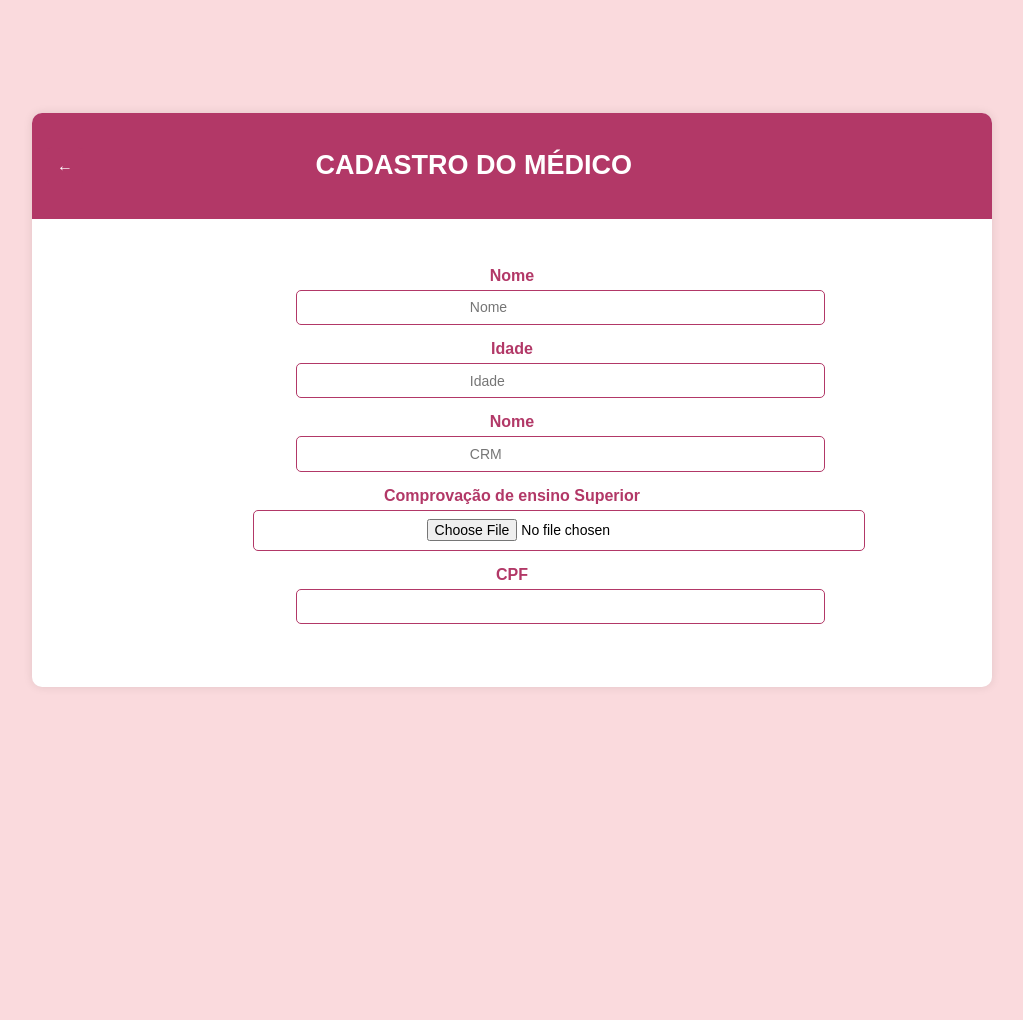
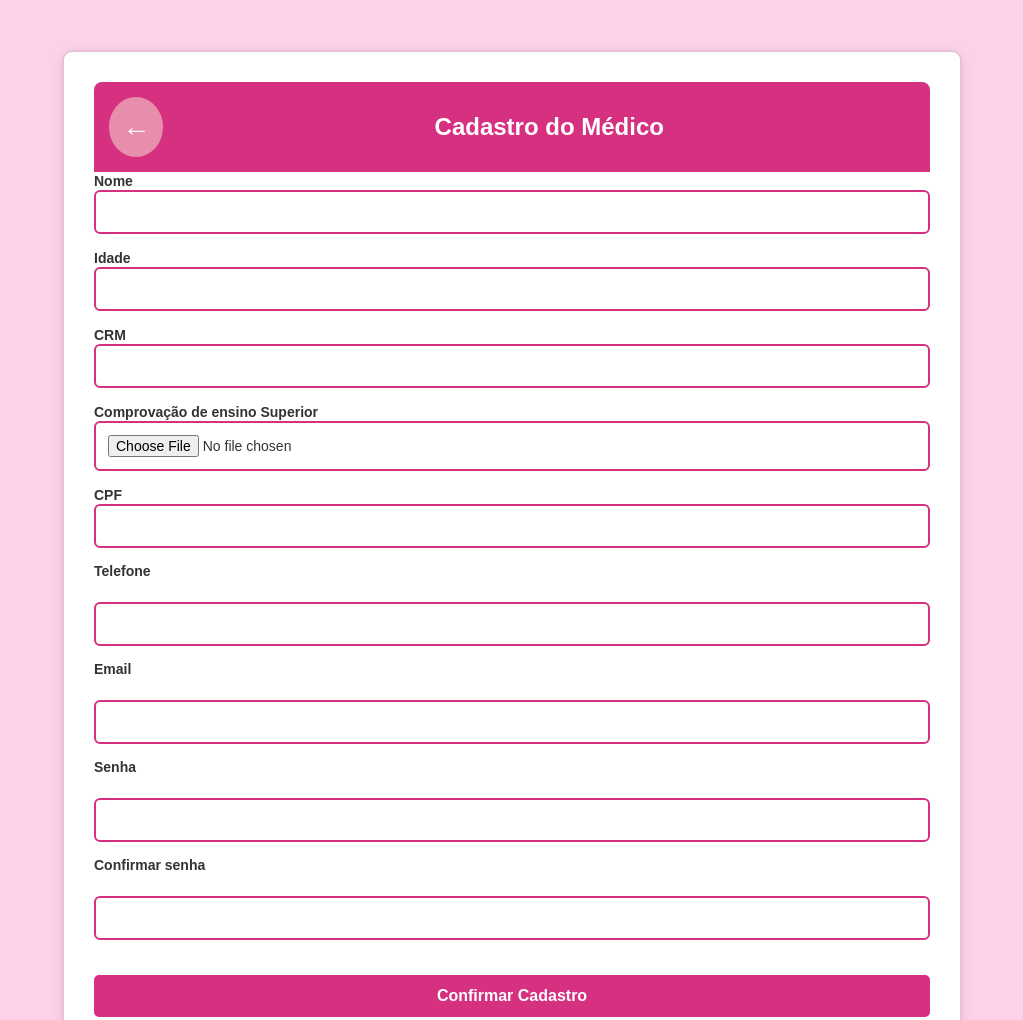
Before and after one commit to KyriaSilva/DesapegaTDAH, a plain HTML site: page DesapegaTDAHcodigoAPP/cadastromedico.html in a window 1280 px wide. Shown: the top 1020 px of the page, without its empty margins (128-1151 px from the left). Before the commit the page ends 800 px from the top, so only its background shows below. Drawn offline with Linux system fonts and the light colour scheme.

Commit message:
commit cadastromedico

```diff
--- a/DesapegaTDAHcodigoAPP/cadastromedico.css
+++ b/DesapegaTDAHcodigoAPP/cadastromedico.css
@@ -1,114 +1,191 @@
-/* Estilos gerais */
-body {
-    background-color: #FADADD;
-    font-family: Arial, sans-serif;
+* {
+    box-sizing: border-box;
     margin: 0;
     padding: 0;
-    display: flex;
-    justify-content: center;
-    align-items: center;
-    height: 100vh;
+}
+
+body {
+    font-family: 'Arial', sans-serif;
+    background-color: #fcd2e9;
+    color: #333;
 }
 
 .container {
-    background-color: white;
+    width: 900px;
+    padding: 30px;
+    margin: 50px auto;
+    background-color: #fff;
     border-radius: 10px;
-    box-shadow: 0px 0px 10px rgba(0, 0, 0, 0.1);
-    width: 75%;
-    height: auto;
-    text-align: center; /* Centraliza o conteúdo do texto */
+    box-shadow: 0px 4px 12px rgba(0, 0, 0, 0.1);
+    border: 2px solid #e9c0d8;
 }
-
 
 .header {
     display: flex;
-    flex-direction: row;
     align-items: center;
-    background-color: #B23867;
+    justify-content: center; /* Centraliza horizontalmente */
+    background-color: #d63080;
     padding: 15px;
-    border-top-left-radius: 10px;
-    border-top-right-radius: 10px;
+    border-radius: 8px 8px 0 0;
     color: white;
-    font-weight: bold;
-    font-size: 18px;
 }
 
-#div-h2-cad-med{
-    margin-left: 25%;
+#frase {
+    text-align: center; /* Centraliza o texto */
+    width: 100%; /* Para garantir que ocupe todo o espaço disponível */
 }
 
-#div-button-back {
-    background-color: transparent;
+.back-button {
+    background: #e78eac;
     border: none;
-    font-size: 24px;
-    color: #B23867;
+    color: white;
+    font-size: 28px;
     cursor: pointer;
+    border-radius: 50%;
+    width: 60px;
+    height: 60px;
+    margin-right: 20px; /* Espaçamento entre o botão e o título */
 }
 
 form {
-    margin-top: 20px;
-    margin: 5% 5% 5% 5%;
-}
-
-#div-form{
     display: flex;
     flex-direction: column;
-    justify-content: center;
-}
-
-input[type="text"],
-input[type="number"]
- {
-    width: auto;
-    padding: 1% 20%;
-    margin-left: 25%;
-    margin-right: 25%;
-    margin-bottom: 15px;
-    border: 1px solid #B23867;
-    border-radius: 5px;
-    box-sizing: border-box;
-    font-size: 14px;
-}
-
-input[type="text"]:focus,
-input[type="number"]:focus {
-    outline: none;
-    border-color: #E57399;
-}
-input[type="file"]{
-    width: auto;
-    padding: 1% 20%;
-    margin-left: 20%;
-    margin-right: 20%;
-    margin-bottom: 15px;
-    border: 1px solid #B23867;
-    border-radius: 5px;
-    box-sizing: border-box;
-    font-size: 14px;
+    gap: 15px;
 }
 
 label {
     font-weight: bold;
-    color: #B23867;
-    display: block;
-    margin-bottom: 5px;
+    margin-bottom: 8px;
+    font-size: 14px;
+    color: #333;
 }
 
-#labels-div{
-    width: auto;
+input[type="text"],
+input[type="email"],
+input[type="password"],
+input[type="number"],
+input[type="file"] {
+    width: 100%;
+    padding: 12px;
+    border: 2px solid #d63080;
+    border-radius: 6px;
+    font-size: 14px;
+    transition: border-color 0.3s ease;
 }
 
-button {
-    background-color: #B23867;
+input:focus {
+    border-color: #9b1959;
+    outline: none;
+}
+
+.checkbox-label {
+    display: flex;
+    align-items: center;
+    gap: 0.5rem; /* Espaçamento entre checkbox e texto */
+}
+
+input[type="checkbox"] {
+    accent-color: #d63080;
+    width: 18px;
+    height: 18px;
+}
+
+.add-button {
+    background-color: #d63080;
+    border: none;
+    padding: 10px;
     color: white;
-    padding: 10px;
+    font-weight: bold;
+    border-radius: 5px;
+    cursor: pointer;
+    margin-top: 10px;
+    text-align: center;
+    transition: background-color 0.3s ease;
+    font-size: 14px;
+}
+
+.add-button:hover {
+    background-color: #a81d5f;
+}
+
+.submit-button {
+    background-color: #d63080;
     border: none;
+    padding: 12px;
+    color: white;
+    font-weight: bold;
     border-radius: 5px;
-    width: 100%;
     cursor: pointer;
+    text-align: center;
+    margin-top: 20px;
+    transition: background-color 0.3s ease;
     font-size: 16px;
 }
 
-button:hover {
-    background-color: #E57399;
+.submit-button:hover {
+    background-color: #a81d5f;
 }
+
+.card {
+    border: 1px solid #d63080;
+    border-radius: 0.5rem;
+    padding: 1rem;
+    background-color: #ffffff;
+}
+
+.grid {
+    display: grid;
+    grid-template-columns: repeat(4, 1fr);
+    gap: 10px;
+}
+
+.title {
+    font-weight: bold;
+    font-size: 18px;
+    margin: 20px 0 10px;
+    color: #d63080;
+}
+
+/* Adicione isso ao seu arquivo CSS existente */
+
+.add-button {
+    background-color: #d63080;
+    border: none;
+    padding: 10px;
+    color: white;
+    font-weight: bold;
+    border-radius: 5px;
+    cursor: pointer;
+    margin-top: 10px;
+    text-align: center;
+    transition: background-color 0.3s ease;
+    font-size: 14px;
+}
+
+.add-button:hover {
+    background-color: #a81d5f;
+}
+
+/* Estilo para o botão de confirmação */
+#confirmar-adicao {
+    background-color: #f16aa9; /* Verde */
+    border: none;
+    padding: 10px;
+    color: white;
+    font-weight: bold;
+    border-radius: 5px;
+    cursor: pointer;
+    margin-left: 10px; /* Espaçamento entre o campo e o botão */
+    transition: background-color 0.3s ease;
+    font-size: 14px;
+}
+
+#confirmar-adicao:hover {
+    background-color: #e18ac9; /* Verde mais escuro */
+}
+
+/* Margem para o campo de entrada da nova matéria */
+#nova-materia {
+    margin-top: 10px; /* Espaço acima do campo de entrada */
+    width: 70%; /* Definindo uma largura, opcional */
+}
--- a/DesapegaTDAHcodigoAPP/cadastromedico.html
+++ b/DesapegaTDAHcodigoAPP/cadastromedico.html
@@ -1,48 +1,87 @@
 <!DOCTYPE html>
-<html lang="pt-BR">
+<html lang="pt-br">
 
 <head>
     <meta charset="UTF-8">
     <meta name="viewport" content="width=device-width, initial-scale=1.0">
-    <title>Cadastro do Médico</title>
-    <link rel="stylesheet" href="cadastromedico.css">
+    <title>DesapegaTDAH</title>
+    <link rel="stylesheet" href="cadastroprofessor.css">
 </head>
 
 <body>
     <div class="container">
         <div class="header">
-            <div id="div-button-back">
-                <button class="back-button">&larr;</button>
+            <button class="back-button" onclick="voltarParaInicio()">&larr;</button>
+            <h2 id="frase">Cadastro do Médico</h2>
+        </div>
+        <form id="formCadastro">
+
+            <div>
+                <label for="nome">Nome</label>
+                <input type="text" id="nome" name="nome" required>
             </div>
-            <div id="div-h2-cad-med">
-                <h2 id="h2-cad-med">CADASTRO DO MÉDICO</h2>
+
+            <div>
+                <label for="cpf">Idade</label>
+                <input type="text" id="idade" name="idade">
             </div>
-        </div>
-        <form>
-            <div id="div-form">
-            <div class="labels-div">
-                <label id="">Nome</label>
-                <input type="text" name="nome" placeholder="Nome">
+
+            <div>
+            <label for="cpf">CRM</label>
+            <input type="text" id="crm" name="crm">
             </div>
-            <div class="labels-div">
-                <label id="">Idade</label>
-                <input type="number" name="idade" placeholder="Idade" class="inputs-text-number">
+
+            <div>
+            <label for="comprovacao">Comprovação de ensino Superior</label>
+            <input type="file" id="comprovacao" name="comprovacao">
             </div>
-            <div class="labels-div">
-                <label id="">Nome</label>
-                <input type="text" name="crm" placeholder="CRM">
+
+            <div>
+            <label for="cpf">CPF</label>
+            <input type="text" id="cpf" name="cpf">
             </div>
-            <div class="labels-div">
-                <label id="diploma">Comprovação de ensino Superior</label>
-                <input type="file" id="diploma" name="diploma" accept="application/pdf">
-            </div>
-            <div class="labels-div">
-                <label id="diploma">CPF</label>
-                <input type="number" id="cpf" name="cpf">
-            </div>
-        </div>
-        </form>
+
+            <label for="telefone">Telefone</label>
+            <input type="text" id="telefone" name="telefone">
+
+            <label for="email">Email</label>
+            <input type="email" id="email" name="email">
+
+            <label for="senha">Senha</label>
+            <input type="password" id="senha" name="senha">
+
+            <label for="confirmar-senha">Confirmar senha</label>
+            <input type="password" id="confirmar-senha" name="confirmar-senha">
+
+            <button type="submit" class="submit-button">Confirmar Cadastro</button>
     </div>
+
+
+    </form>
+    </div>
+
+    <script>
+        const addMateriaBtn = document.getElementById('add-materia-btn');
+        const novaMateriaInput = document.getElementById('nova-materia');
+        const confirmarAdicaoBtn = document.getElementById('confirmar-adicao');
+        const disciplinaContainer = document.getElementById('disciplina-container');
+
+        addMateriaBtn.addEventListener('click', () => {
+            novaMateriaInput.style.display = 'inline'; // Mostra o campo de entrada
+            confirmarAdicaoBtn.style.display = 'inline'; // Mostra o botão de confirmação
+            novaMateriaInput.value = ''; // Limpa o campo de entrada
+        });
+
+        document.getElementById('formCadastro').addEventListener('submit', (event) => {
+            event.preventDefault(); // Impede o envio do formulário
+            alert("Cadastro realizado com sucesso!"); // Ação após o cadastro
+            // Aqui você pode adicionar lógica para salvar os dados, se necessário
+        });
+
+        function voltarParaInicio() {
+            window.location.href = 'cadastrase.html'; // Redireciona para inicio.html
+        }
+    </script>
 </body>
 
 </html>
```
